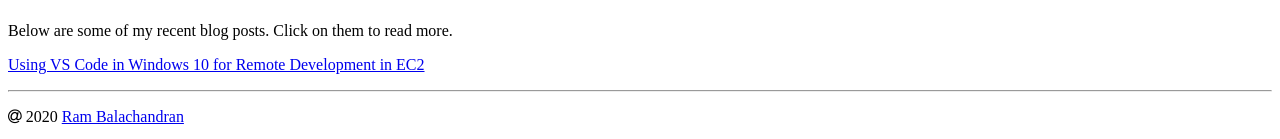
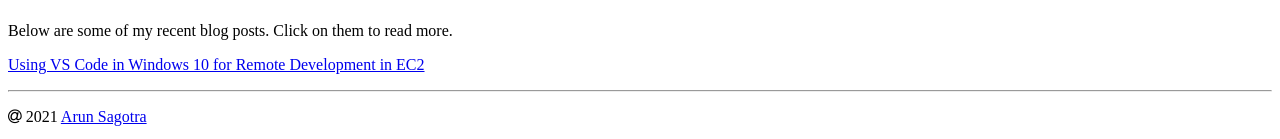
Before and after one commit to asagotra/arunsagotra.github.io, a Jekyll site: the page built from index.html, in a window 1280 px wide. Shown: the part 2117-2256 px from the top of the page. Built offline with Jekyll 4.4.1, drawn with Linux system fonts in a browser that asks for light colours.

Commit message:
Update footer.html

```diff
--- a/_includes/footer.html
+++ b/_includes/footer.html
@@ -1,8 +1,8 @@
 <footer data-aos="fade-up">
   <div class="text-right">
     <p class="copy">
-      <i class="fa fa-at"></i> 2020
-      <a class="rev" href="{{site.url}}">Ram Balachandran</a>
+      <i class="fa fa-at"></i> 2021
+      <a class="rev" href="{{site.url}}">Arun Sagotra</a>
     </p>
   </div>
 </footer>
```
